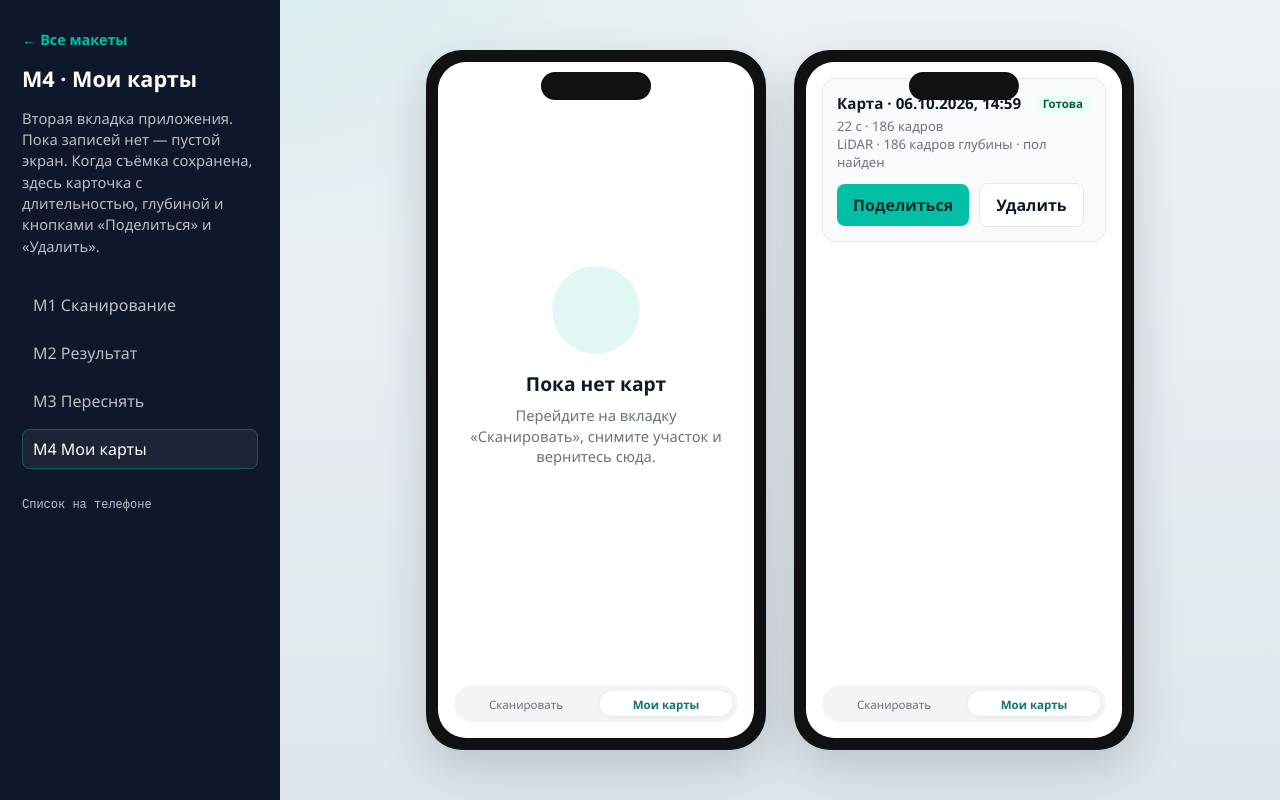
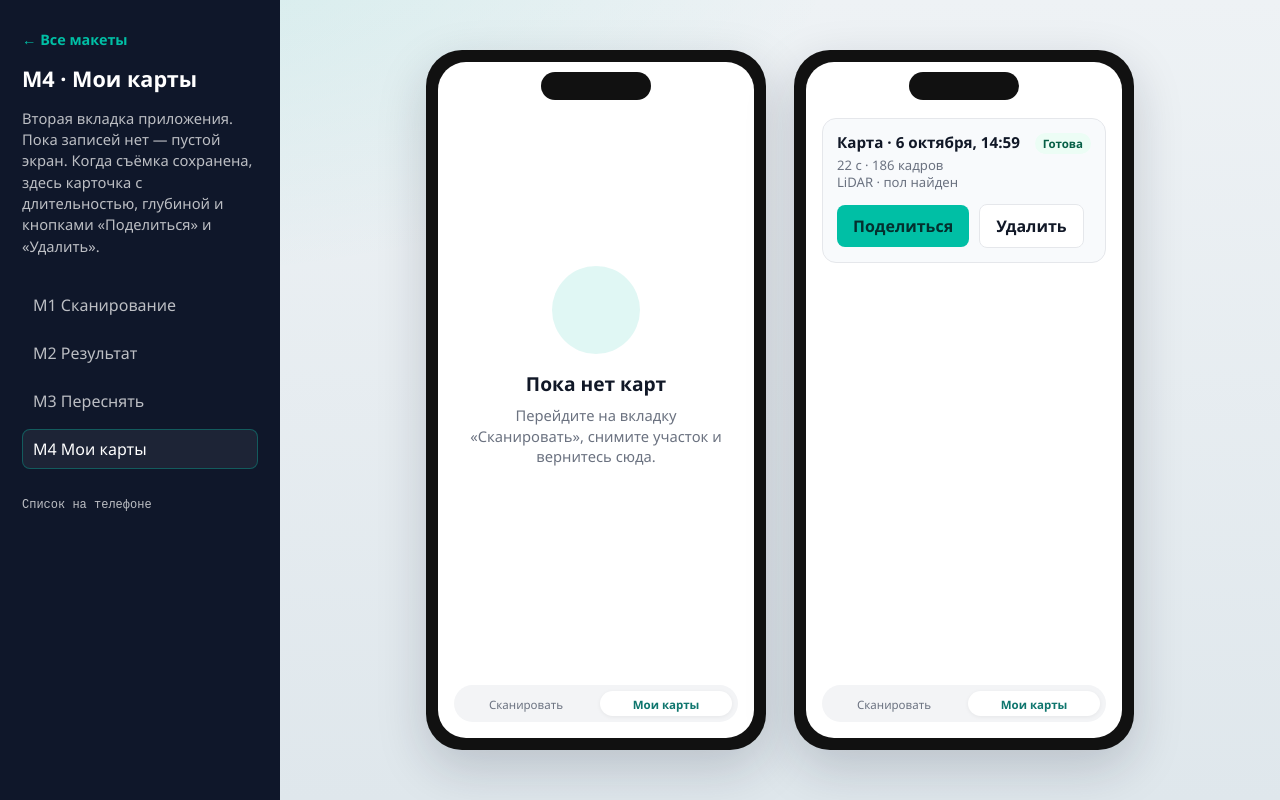
Before and after one commit to KalashnikovKV/nvc-business-analysis, a plain HTML site: page wireframes/m4-maps.html in a window 1280 px wide. Drawn offline with Linux system fonts and the light colour scheme.

Commit message:
Keep the record control a circle and clear the maps card from the notch.
Stop was shrinking into a rounded rectangle, and the saved-map title sat under the camera cutout.

```diff
--- a/wireframes/m4-maps.html
+++ b/wireframes/m4-maps.html
@@ -39,10 +39,12 @@
       <div class="phone-screen">
         <div class="notch" style="background:#111"></div>
         <div class="map-card">
-          <span class="map-badge">Готова</span>
-          <h3>Карта · 06.10.2026, 14:59</h3>
+          <div class="map-card-head">
+            <h3>Карта · 6 октября, 14:59</h3>
+            <span class="map-badge">Готова</span>
+          </div>
           <p>22 с · 186 кадров</p>
-          <p>LiDAR · 186 кадров глубины · пол найден</p>
+          <p>LiDAR · пол найден</p>
           <div class="row">
             <button class="btn" type="button">Поделиться</button>
             <button class="btn ghost" type="button">Удалить</button>
--- a/wireframes/wireframes.css
+++ b/wireframes/wireframes.css
@@ -165,9 +165,7 @@ button, input, select { font: inherit; }
   border: 4px solid #fff; background: #b42318; color: #fff;
   font-weight: 700; font-size: 1rem; cursor: pointer;
 }
-.record-btn.active {
-  width: 88px; height: 52px; border-radius: 16px; background: #7f1d1d;
-}
+.record-btn.active { background: #7f1d1d; }
 .record-btn:disabled { opacity: 0.55; }
 .scan {
   flex: 1; min-height: 0; display: flex; flex-direction: column;
@@ -242,13 +240,14 @@ button, input, select { font: inherit; }
 .maps-empty h2 { margin: 0; font-size: 1.2rem; }
 .maps-empty p { margin: 0; color: var(--text-muted); font-size: 0.92rem; line-height: 1.4; }
 .map-card {
-  margin: 16px; padding: 14px; border-radius: 14px; background: #f8fafc; border: 1px solid var(--line);
+  margin: 56px 16px 16px; padding: 14px; border-radius: 14px; background: #f8fafc; border: 1px solid var(--line);
 }
-.map-card h3 { margin: 0 0 4px; font-size: 0.95rem; }
-.map-card p { margin: 0; color: var(--text-muted); font-size: 0.82rem; }
+.map-card-head { display: flex; align-items: flex-start; justify-content: space-between; gap: 8px; }
+.map-card h3 { margin: 0 0 4px; font-size: 0.95rem; line-height: 1.3; }
+.map-card p { margin: 0; color: var(--text-muted); font-size: 0.82rem; line-height: 1.35; }
 .map-card .row { margin-top: 12px; }
 .map-badge {
-  float: right; font-size: 0.72rem; font-weight: 700; padding: 3px 8px; border-radius: 999px;
+  flex: none; font-size: 0.72rem; font-weight: 700; padding: 3px 8px; border-radius: 999px;
   background: #ecfdf5; color: #065f46;
 }
 .map-badge.warn { background: #fff7ed; color: #c2410c; }
```
